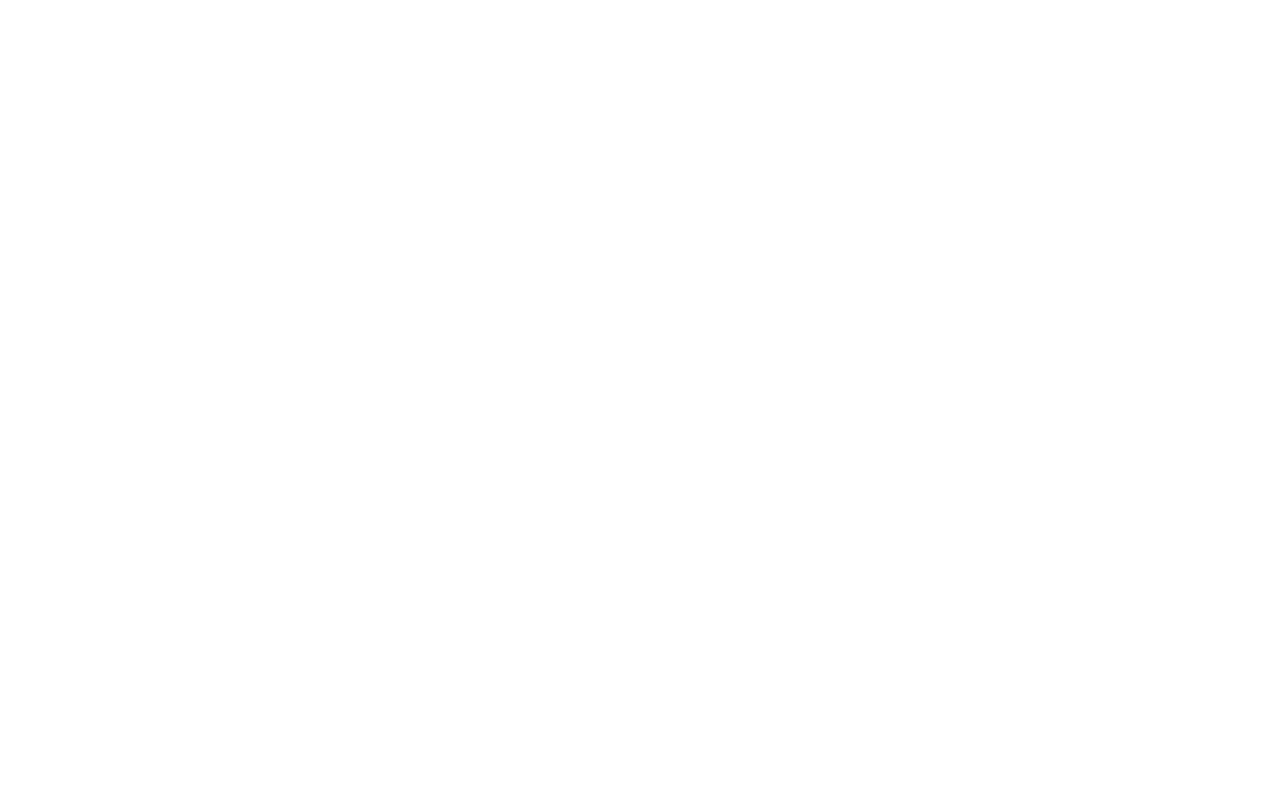
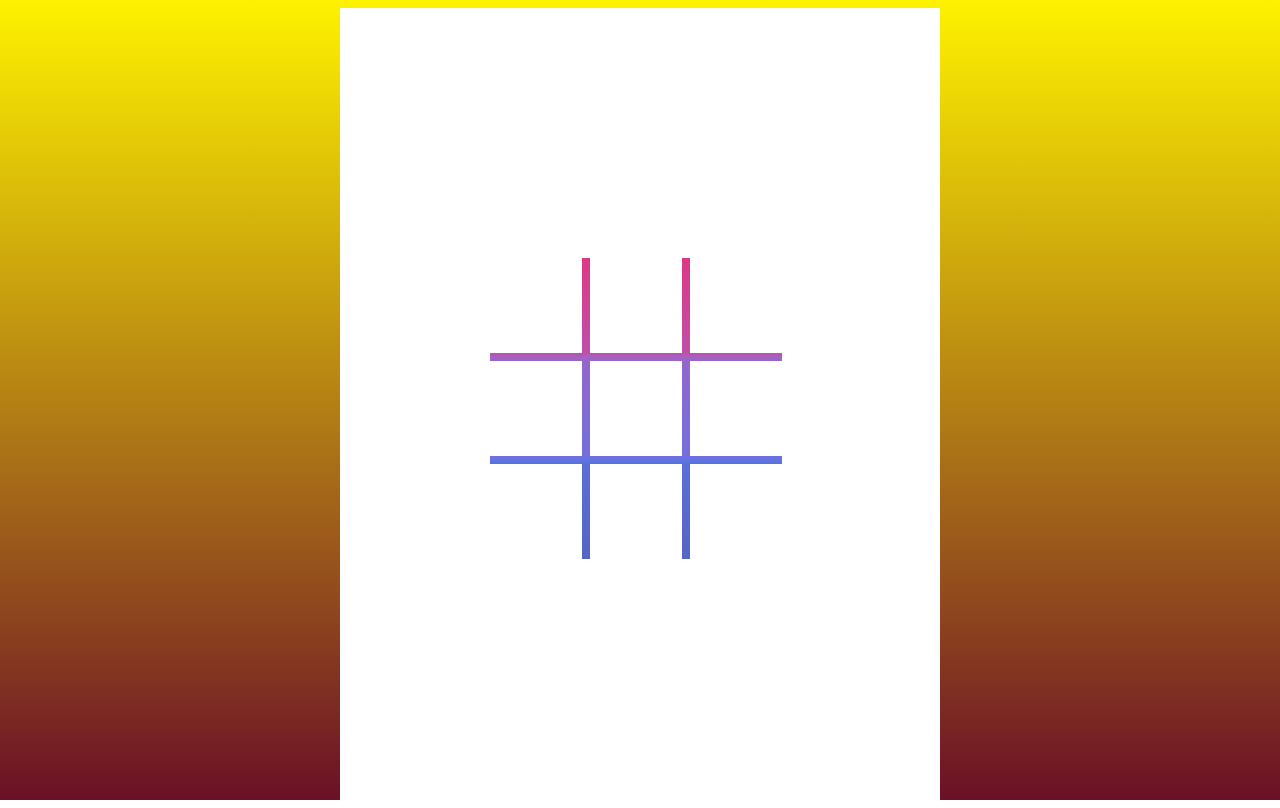
Before and after one commit to kelsiebesingeryeh/Tic-Tac-Toe-Mod-1, a plain HTML site: page index.html in a window 1280 px wide. Drawn offline with Linux system fonts and the light colour scheme.

Commit message:
Add CSS styling to the game board

```diff
--- a/styles.css
+++ b/styles.css
@@ -0,0 +1,79 @@
+html {
+  height: 100%;
+}
+body {
+  background: linear-gradient(#FEF200, #6B1027);
+  background-repeat: no-repeat;
+}
+
+.container-wrapper {
+  background: white;
+  display: flex;
+  justify-content: center;
+  align-items: center;
+  flex-direction: column;
+  height: 800px;
+  width: 600px;
+  margin: auto;
+}
+
+.board-wrap {
+  display: flex;
+  flex-wrap: wrap;
+  height: 300px;
+  width: 300px;
+}
+
+.box {
+  border: 4px solid;
+  height: 95px;
+  width: 92px;
+}
+
+.box:nth-child(1) {
+  border-image: linear-gradient(#F6266B, #A761C2) 30;
+  border-top: none;
+  border-left: none;
+}
+
+.box:nth-child(2) {
+  border-image: linear-gradient(#F6266B, #A761C2) 30;
+  border-top: none;
+}
+
+.box:nth-child(3) {
+  border-image: linear-gradient(#F6266B, #A761C2) 30;
+  border-top: none;
+  border-right: none;
+}
+
+.box:nth-child(4) {
+  border-image: linear-gradient(#A761C2, #5F75E6) 30;
+  border-left: none;
+}
+
+.box:nth-child(5) {
+  border-image: linear-gradient(#A761C2, #5F75E6) 30;
+}
+
+.box:nth-child(6) {
+  border-image: linear-gradient(#A761C2, #5F75E6) 30;
+  border-right: none;
+}
+
+.box:nth-child(7) {
+  border-image: linear-gradient(#5F75E6, #505FB5) 30;
+  border-left: none;
+  border-bottom: none;
+}
+
+.box:nth-child(8) {
+  border-image: linear-gradient(#5F75E6, #505FB5) 30;
+  border-bottom: none;
+}
+
+.box:nth-child(9) {
+  border-image: linear-gradient(#5F75E6, #505FB5) 30;
+  border-bottom: none;
+  border-right: none;
+}
```
Also changed, not shown: index.html (+2 -0 lines).
